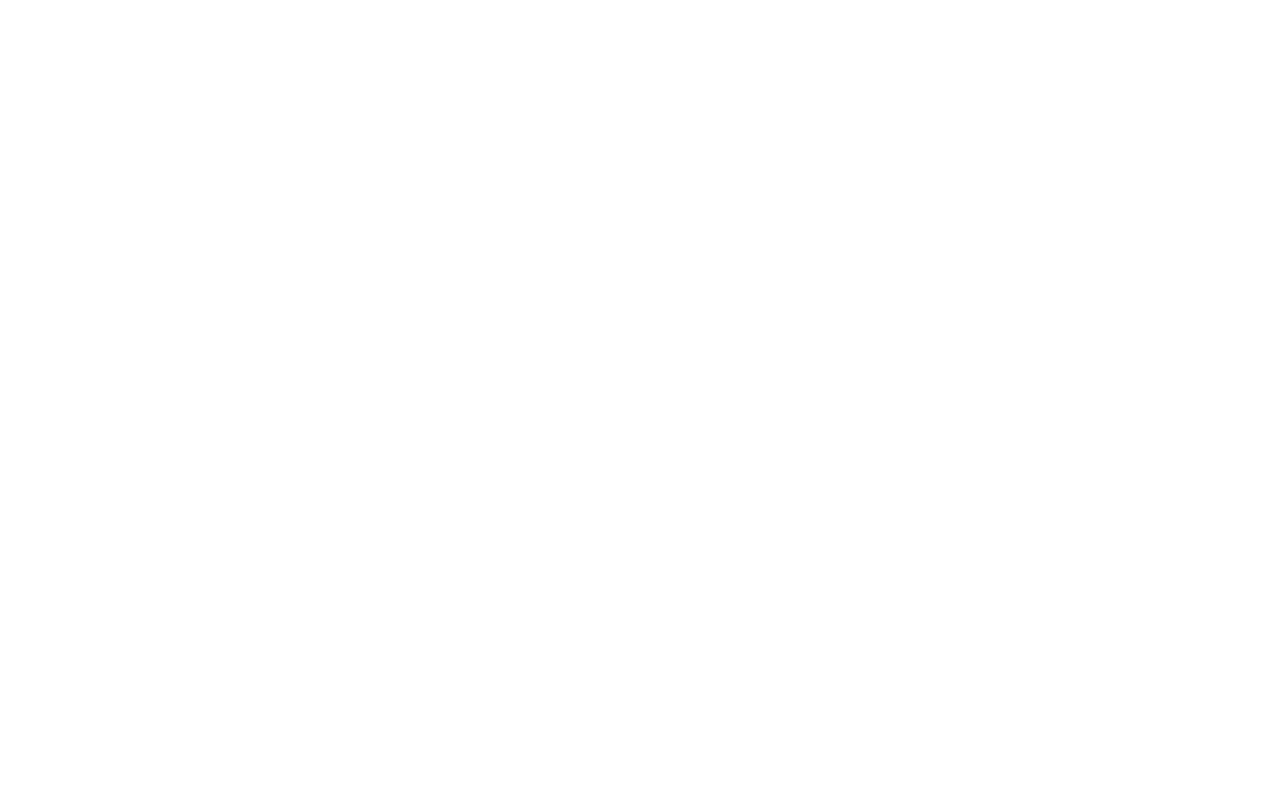
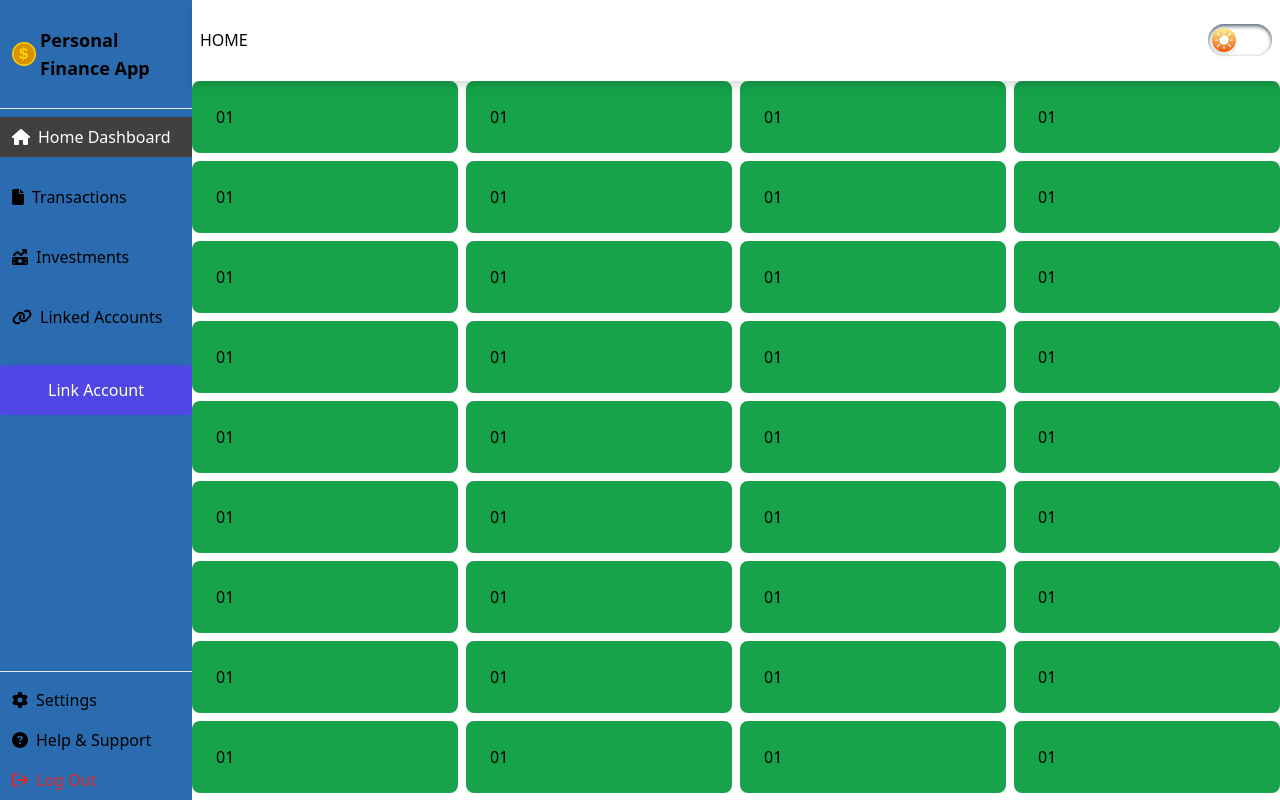
Before and after one commit to wgriffey/personal-finance-app, a React (Vite) app: page /home in a window 1280 px wide. Before the commit this address had no page. Built offline with nearby package versions, Linux system fonts and the light colour scheme.

Commit message:
Fix positioning of sidebar and nav bar in relation to outlet content and added bottom sidebar links

```diff
--- a/src/App.tsx
+++ b/src/App.tsx
@@ -35,7 +35,7 @@ function App() {
                 <Routes>
                     <Route path = '/login' element = {<Login/>}/>
                     <Route path = '/' element = {<Layout theme={theme} handleThemeSwitch={setTheme}/>}>
-                        <Route path = 'home-page' element = {<HomeDashboard/>}/>
+                        <Route path = 'home' element = {<HomeDashboard/>}/>
                     </Route>
                 </Routes>
             </BrowserRouter>
--- a/src/components/HomeDashboard.tsx
+++ b/src/components/HomeDashboard.tsx
@@ -3,76 +3,65 @@ function HomeDashboard() {
   return (
     <div className="grid grid-cols-4 gap-2 bg-backgroundColor-primary">
         <div className="p-6 rounded-lg bg-green-600">01</div>
-        <div className="p-6 rounded-lg bg-green-600">02</div>
-        <div className="p-6 rounded-lg bg-green-600">03</div>
-        <div className="p-6 rounded-lg bg-green-600">04</div>
-        <div className="p-6 rounded-lg bg-green-600">05</div>
         <div className="p-6 rounded-lg bg-green-600">01</div>
-        <div className="p-6 rounded-lg bg-green-600">02</div>
-        <div className="p-6 rounded-lg bg-green-600">03</div>
-        <div className="p-6 rounded-lg bg-green-600">04</div>
-        <div className="p-6 rounded-lg bg-green-600">05</div>
         <div className="p-6 rounded-lg bg-green-600">01</div>
-        <div className="p-6 rounded-lg bg-green-600">02</div>
-        <div className="p-6 rounded-lg bg-green-600">03</div>
-        <div className="p-6 rounded-lg bg-green-600">04</div>
-        <div className="p-6 rounded-lg bg-green-600">05</div>
         <div className="p-6 rounded-lg bg-green-600">01</div>
-        <div className="p-6 rounded-lg bg-green-600">02</div>
-        <div className="p-6 rounded-lg bg-green-600">03</div>
-        <div className="p-6 rounded-lg bg-green-600">04</div>
-        <div className="p-6 rounded-lg bg-green-600">05</div>
         <div className="p-6 rounded-lg bg-green-600">01</div>
-        <div className="p-6 rounded-lg bg-green-600">02</div>
-        <div className="p-6 rounded-lg bg-green-600">03</div>
-        <div className="p-6 rounded-lg bg-green-600">04</div>
-        <div className="p-6 rounded-lg bg-green-600">05</div>
         <div className="p-6 rounded-lg bg-green-600">01</div>
-        <div className="p-6 rounded-lg bg-green-600">02</div>
-        <div className="p-6 rounded-lg bg-green-600">03</div>
-        <div className="p-6 rounded-lg bg-green-600">04</div>
-        <div className="p-6 rounded-lg bg-green-600">05</div>
         <div className="p-6 rounded-lg bg-green-600">01</div>
-        <div className="p-6 rounded-lg bg-green-600">02</div>
-        <div className="p-6 rounded-lg bg-green-600">03</div>
-        <div className="p-6 rounded-lg bg-green-600">04</div>
-        <div className="p-6 rounded-lg bg-green-600">05</div>
         <div className="p-6 rounded-lg bg-green-600">01</div>
-        <div className="p-6 rounded-lg bg-green-600">02</div>
-        <div className="p-6 rounded-lg bg-green-600">03</div>
-        <div className="p-6 rounded-lg bg-green-600">04</div>
-        <div className="p-6 rounded-lg bg-green-600">05</div>
         <div className="p-6 rounded-lg bg-green-600">01</div>
-        <div className="p-6 rounded-lg bg-green-600">02</div>
-        <div className="p-6 rounded-lg bg-green-600">03</div>
-        <div className="p-6 rounded-lg bg-green-600">04</div>
-        <div className="p-6 rounded-lg bg-green-600">05</div>
         <div className="p-6 rounded-lg bg-green-600">01</div>
-        <div className="p-6 rounded-lg bg-green-600">02</div>
-        <div className="p-6 rounded-lg bg-green-600">03</div>
-        <div className="p-6 rounded-lg bg-green-600">04</div>
-        <div className="p-6 rounded-lg bg-green-600">05</div>
-
         <div className="p-6 rounded-lg bg-green-600">01</div>
-        <div className="p-6 rounded-lg bg-green-600">02</div>
-        <div className="p-6 rounded-lg bg-green-600">03</div>
-        <div className="p-6 rounded-lg bg-green-600">04</div>
-        <div className="p-6 rounded-lg bg-green-600">05</div>
         <div className="p-6 rounded-lg bg-green-600">01</div>
-        <div className="p-6 rounded-lg bg-green-600">02</div>
-        <div className="p-6 rounded-lg bg-green-600">03</div>
-        <div className="p-6 rounded-lg bg-green-600">04</div>
-        <div className="p-6 rounded-lg bg-green-600">05</div>
         <div className="p-6 rounded-lg bg-green-600">01</div>
-        <div className="p-6 rounded-lg bg-green-600">02</div>
-        <div className="p-6 rounded-lg bg-green-600">03</div>
-        <div className="p-6 rounded-lg bg-green-600">04</div>
-        <div className="p-6 rounded-lg bg-green-600">05</div>
         <div className="p-6 rounded-lg bg-green-600">01</div>
-        <div className="p-6 rounded-lg bg-green-600">02</div>
-        <div className="p-6 rounded-lg bg-green-600">03</div>
-        <div className="p-6 rounded-lg bg-green-600">04</div>
-        <div className="p-6 rounded-lg bg-green-600">05</div>
+        <div className="p-6 rounded-lg bg-green-600">01</div>
+        <div className="p-6 rounded-lg bg-green-600">01</div>
+        <div className="p-6 rounded-lg bg-green-600">01</div>
+        <div className="p-6 rounded-lg bg-green-600">01</div>
+        <div className="p-6 rounded-lg bg-green-600">01</div>
+        <div className="p-6 rounded-lg bg-green-600">01</div>
+        <div className="p-6 rounded-lg bg-green-600">01</div>
+        <div className="p-6 rounded-lg bg-green-600">01</div>
+        <div className="p-6 rounded-lg bg-green-600">01</div>
+        <div className="p-6 rounded-lg bg-green-600">01</div>
+        <div className="p-6 rounded-lg bg-green-600">01</div>
+        <div className="p-6 rounded-lg bg-green-600">01</div>
+        <div className="p-6 rounded-lg bg-green-600">01</div>
+        <div className="p-6 rounded-lg bg-green-600">01</div>
+        <div className="p-6 rounded-lg bg-green-600">01</div>
+        <div className="p-6 rounded-lg bg-green-600">01</div>
+        <div className="p-6 rounded-lg bg-green-600">01</div>
+        <div className="p-6 rounded-lg bg-green-600">01</div>
+        <div className="p-6 rounded-lg bg-green-600">01</div>
+        <div className="p-6 rounded-lg bg-green-600">01</div>
+        <div className="p-6 rounded-lg bg-green-600">01</div>
+        <div className="p-6 rounded-lg bg-green-600">01</div>
+        <div className="p-6 rounded-lg bg-green-600">01</div>
+        <div className="p-6 rounded-lg bg-green-600">01</div>
+        <div className="p-6 rounded-lg bg-green-600">01</div>
+        <div className="p-6 rounded-lg bg-green-600">01</div>
+        <div className="p-6 rounded-lg bg-green-600">01</div>
+        <div className="p-6 rounded-lg bg-green-600">01</div>
+        <div className="p-6 rounded-lg bg-green-600">01</div>
+        <div className="p-6 rounded-lg bg-green-600">01</div>
+        <div className="p-6 rounded-lg bg-green-600">01</div>
+        <div className="p-6 rounded-lg bg-green-600">01</div>
+        <div className="p-6 rounded-lg bg-green-600">01</div>
+        <div className="p-6 rounded-lg bg-green-600">01</div>
+        <div className="p-6 rounded-lg bg-green-600">01</div>
+        <div className="p-6 rounded-lg bg-green-600">01</div>
+        <div className="p-6 rounded-lg bg-green-600">01</div>
+        <div className="p-6 rounded-lg bg-green-600">01</div>
+        <div className="p-6 rounded-lg bg-green-600">01</div>
+        <div className="p-6 rounded-lg bg-green-600">01</div>
+        <div className="p-6 rounded-lg bg-green-600">01</div>
+        <div className="p-6 rounded-lg bg-green-600">01</div>
+        <div className="p-6 rounded-lg bg-green-600">01</div>
+        <div className="p-6 rounded-lg bg-green-600">01</div>
+        <div className="p-6 rounded-lg bg-green-600">01</div>
+        <div className="p-6 rounded-lg bg-green-600">01</div>
     </div>
   )
 }
--- a/src/components/shared/Header.tsx
+++ b/src/components/shared/Header.tsx
@@ -2,7 +2,9 @@ import { useState } from 'react'
 import { FontAwesomeIcon } from '@fortawesome/react-fontawesome';
 import { faBars, faXmark } from '@fortawesome/free-solid-svg-icons';
 import { ThemeProp } from '../../interfaces/ThemeProps';
-import { useLocation } from 'react-router-dom';
+import { Link, useLocation } from 'react-router-dom';
+import { SIDEBAR_NAVIGATION_ITEMS } from '../../constants/SidebarItems';
+import { SidebarItem } from '../../interfaces/SidebarItem';
 
 function Header(theme: ThemeProp, page: string) {
     const [navMenuOpen, setNavMenuOpen] = useState<boolean>(false);
@@ -22,7 +24,7 @@ function Header(theme: ThemeProp, page: string) {
     }
 
     return (
-        <nav className='h-[80px] z-0 bg-backgroundColor-primary sticky drop-shadow-lg top-0 border-none'>
+        <nav className='h-[90px] z-0 bg-backgroundColor-primary relative drop-shadow-lg border-none'>
             <div className='px-2 flex justify-between items-center w-full h-full'>
                 <div className='hidden md:flex'>
                     {location.pathname.replace(/\/|-/g, ' ').toUpperCase()}
@@ -53,14 +55,17 @@ function Header(theme: ThemeProp, page: string) {
                 </div>
             </div>
 
-            <ul className={navMenuOpen ? 'absolute bg-backgroundColor-primary w-full px-8' : 'hidden'}>
-                <li className='border-b-2 border-zinc-300 w-full'>Dashboard</li>
-                <li className='border-b-2 border-zinc-300 w-full'>Transactions</li>
-                <li className='border-b-2 border-zinc-300 w-full'>Investments</li>
-                <li className='border-b-2 border-zinc-300 w-full'>Linked Accounts</li>
-                <li className='border-b-2 border-zinc-300 w-full'>Log Out</li>
+            <ul className={navMenuOpen ? 'md:hidden absolute bg-backgroundColor-primary w-full px-8' : 'hidden'}>
+                {SIDEBAR_NAVIGATION_ITEMS.map((item: SidebarItem) => (
+                    <li>
+                        <Link key={item.key} to={item.path} className={`flex items-center gap-2 font-light px-3 py-2 hover:bg-neutral-700 hover:no-underline text-base ${location.pathname === item.path ? 'text-white bg-neutral-700' : ''}`}>
+                            <span>{item.icon}</span>
+                            {item.label}
+                        </Link>
+                    </li>
+                ))}
                 <div className='flex flex-col'>
-                    <button className='px-8 py-3 mt-2 mb-2'>
+                    <button className='px-6 py-3 mt-2 mb-2'>
                         Link Account
                     </button>
                 </div>
--- a/src/components/shared/Layout.tsx
+++ b/src/components/shared/Layout.tsx
@@ -5,11 +5,13 @@ import Sidebar from './Sidebar';
 
 function Layout(theme: ThemeProp) {
     return (
-        <div className='flex flex-row min-h-[100dvh] min-w-full bg-blue-500'>
+        <div className='flex flex-row h-[100dvh] min-w-full bg-blue-500 overflow-hidden'>
             <Sidebar />
             <div className='flex flex-col min-w-full md:min-w-[85%]'>
                 <Header theme={theme.theme} handleThemeSwitch={theme.handleThemeSwitch} />
-                <Outlet />
+                <div className='flex flex-col h-screen overflow-auto'>
+                    <Outlet />
+                </div>
             </div>
         </div>
   );
--- a/src/components/shared/Sidebar.tsx
+++ b/src/components/shared/Sidebar.tsx
@@ -1,20 +1,24 @@
 import React from 'react';
 import money from '../../assets/images/money.png';
-import { SIDEBAR_NAVIGATION_ITEMS } from '../../constants/SidebarNavigationItems';
-import { SidebarNavigationItem } from '../../interfaces/SidebarNavigationItem';
-import { Link } from 'react-router-dom';
+import { SIDEBAR_NAVIGATION_ITEMS, SIDEBAR_BOTTOM_ITEMS } from '../../constants/SidebarItems';
+import { SidebarItem } from '../../interfaces/SidebarItem';
+import { Link, useLocation } from 'react-router-dom';
+import { faArrowRightFromBracket } from '@fortawesome/free-solid-svg-icons';
+import { FontAwesomeIcon } from '@fortawesome/react-fontawesome';
 
 function Sidebar() {
+    const location = useLocation();
+
     return (
-    <div className='hidden md:flex flex-col min-w-[15%] bg-textColor-accent border-none'>
-        <div className='flex items-center justify-center gap-2 px-3 py-[26px] bg-textColor-accent'>
+        <div className='hidden md:flex relative flex-col min-w-[15%] min-h-screen bg-textColor-accent'>
+            <div className='flex items-center justify-center gap-1 px-3 py-[26px] bg-textColor-accent'>
                 <img src={money} className='h-6 w-6'></img>
                 <h1 className='text-sm font-bold md:text-lg'>Personal Finance App</h1>
             </div>
             <hr className='text-textColor-primary'/>
-        <div className='flex-shrink flex-1 items-center justify-center space-y-5'>
-            {SIDEBAR_NAVIGATION_ITEMS.map((item: SidebarNavigationItem) => (
-                <Link key={item.key} to={item.path} className='flex items-center gap-2 font-light px-3 py-2 hover:bg-textColor-primary hover:no-underline active:bg-neutral-600 text-base'>
+            <div className='flex-1 flex-col space-y-5 mt-2 overflow-hidden'>
+                {SIDEBAR_NAVIGATION_ITEMS.map((item: SidebarItem) => (
+                    <Link key={item.key} to={item.path} className={`flex items-center gap-2 font-light px-3 py-2 hover:bg-neutral-700 hover:no-underline text-base ${location.pathname === item.path ? 'text-white bg-neutral-700' : ''}`}>
                         <span>{item.icon}</span>
                         {item.label}
                     </Link>
@@ -25,7 +29,19 @@ function Sidebar() {
                     </button>
                 </div>
             </div>
-        <div>Bottom</div>
+            <hr className='text-textColor-primary'/>
+            <div className='mt-2'>
+                {SIDEBAR_BOTTOM_ITEMS.map((item: SidebarItem) => (
+                    <Link key={item.key} to={item.path} className={`flex items-center gap-2 font-light px-3 py-2 hover:bg-neutral-700 hover:no-underline text-base ${location.pathname === item.path ? 'text-white bg-neutral-700' : ''}`}>
+                        <span>{item.icon}</span>
+                        {item.label}
+                    </Link>
+                ))}
+                <div className='flex items-center gap-2 font-light px-3 py-2 cursor-pointer hover:bg-backgroundColor-primary hover:no-underline text-base text-red-600'>
+                    <FontAwesomeIcon icon={faArrowRightFromBracket} />
+                    Log Out
+                </div>
+            </div>
         </div>
     )
 }
--- a/src/constants/SidebarNavigationItems.tsx
+++ b/src/constants/SidebarItems.tsx
@@ -1,8 +1,8 @@
 import { FontAwesomeIcon } from "@fortawesome/react-fontawesome";
-import { SidebarNavigationItem } from "../interfaces/SidebarNavigationItem";
-import { faFile, faHouse, faLink, faMoneyBillTrendUp } from '@fortawesome/free-solid-svg-icons';
+import { SidebarItem } from "../interfaces/SidebarItem";
+import { faCircleQuestion, faFile, faGear, faHouse, faLink, faMoneyBillTrendUp } from '@fortawesome/free-solid-svg-icons';
 
-export const SIDEBAR_NAVIGATION_ITEMS: SidebarNavigationItem[] = [
+export const SIDEBAR_NAVIGATION_ITEMS: SidebarItem[] = [
     {
         key: 'homeDashboard',
         label: 'Home Dashboard',
@@ -30,3 +30,18 @@ export const SIDEBAR_NAVIGATION_ITEMS: SidebarNavigationItem[] = [
 
 
 ]
+
+export const SIDEBAR_BOTTOM_ITEMS: SidebarItem[] = [
+    {
+        key: 'settings',
+        label: 'Settings',
+        path: 'settings',
+        icon: <FontAwesomeIcon icon={faGear} />
+    },
+    {
+        key: 'support',
+        label: 'Help & Support',
+        path: '/support',
+        icon: <FontAwesomeIcon icon={faCircleQuestion} />
+    },
+]
--- a/src/interfaces/SidebarNavigationItem.ts
+++ b/src/interfaces/SidebarItem.ts
@@ -1,4 +1,4 @@
-export interface SidebarNavigationItem{
+export interface SidebarItem{
     key: string;
     label: string;
     path: string;
```
Lines whose indentation alone changed are shown as unchanged.
